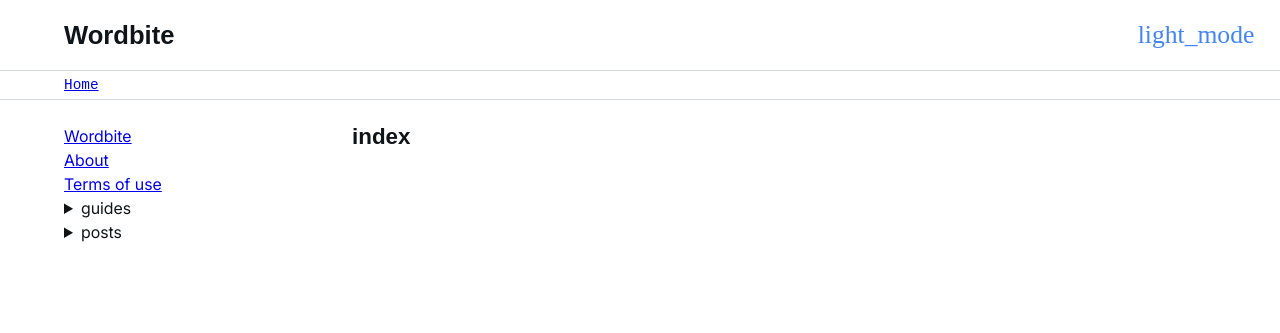
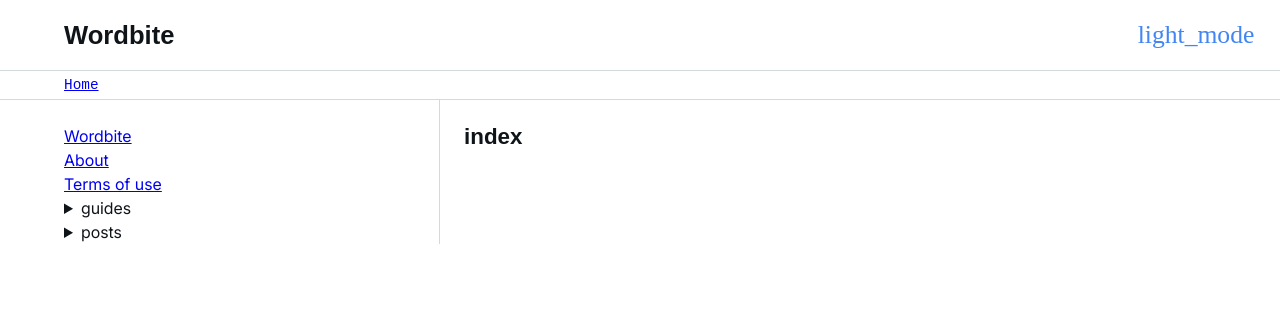
Before and after one commit to emilymcaldwell/Wordbite, a Jekyll site: the page built from index.md, in a window 1280 px wide. Shown: the top 333 px of the page. Built offline with Jekyll 4.4.1, drawn with Linux system fonts in a browser that asks for light colours; some web fonts are replaced.

Commit message:
Update layout.scss

```diff
--- a/_sass/layout.scss
+++ b/_sass/layout.scss
@@ -4,13 +4,27 @@
 
 .layout-inner {
   display: grid;
-  grid-template-columns: minmax(0, 1fr) minmax(0, 3fr);
-  margin: $padding-size auto;
+  grid-template-columns: minmax(0, 1fr) minmax(0, 2fr);
+  gap: $padding-size;
+  margin: 0 auto;
+}
+
+/********** ASIDE **********/
+
+aside {
+  border-right: 1px solid $border-colour;
 }
 
 .sidebar-nav {
   display: flex;
   flex-direction: column;
+  margin-top: $padding-size;
+}
+
+/********** MAIN CONTENT **********/
+
+section {
+  margin-top: $padding-size;
 }
 
 article {
```
